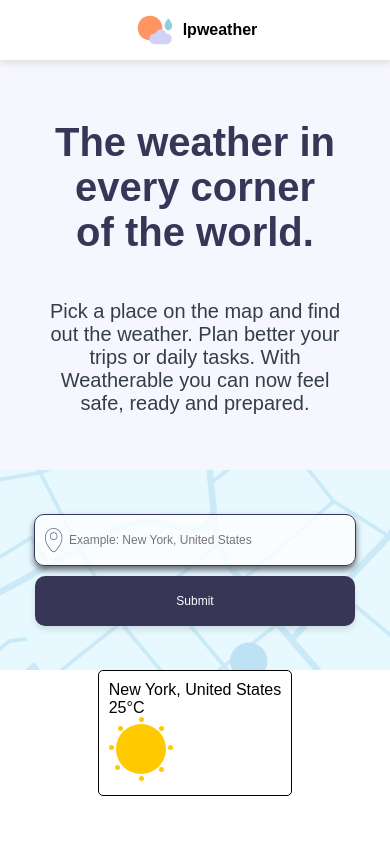
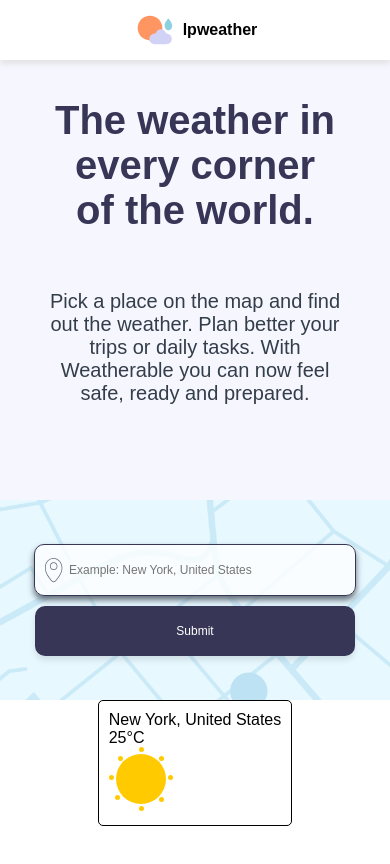
Before and after one commit to gevpa/lpweather, a React (Vite) app: page / in a window 390 px wide. Shown: the top 864 px of the page. Built offline with nearby package versions, Linux system fonts and the light colour scheme.

Commit message:
minor changes in tagline dimensions

```diff
--- a/src/App.css
+++ b/src/App.css
@@ -2,6 +2,6 @@
   display: flex;
   flex-direction: column;
   align-items: center;
-  width: 100vw;
+  width: 100%;
   font-family: "Lato-Regular", sans-serif;
 }
--- a/src/pages/Home/HeaderAndTagline/TaglineSection/tagline.css
+++ b/src/pages/Home/HeaderAndTagline/TaglineSection/tagline.css
@@ -4,11 +4,11 @@
   display: flex;
   flex-direction: column;
   align-items: center;
-  justify-content: center;
+  justify-content: flex-start;
   max-height: 500px;
   width: 100%;
   background-color: #f6f6ff;
-  padding: 50 20px;
+  padding: 50px 20px;
   box-sizing: border-box;
   overflow: hidden;
   text-align: center;
@@ -22,11 +22,15 @@
 }
 
 h3 {
+  display: flex;
+  flex-direction: column;
+  align-items: center;
+  justify-content: center;
   text-align: center;
   font-size: 60px;
   color: var(--primary-color);
   margin-bottom: 40px;
-  margin-top: 180px;
+  margin-top: 90px;
   max-width: 800px;
 }
 
@@ -34,7 +38,7 @@ h3 {
   h3 {
     padding: 0 50px;
     font-size: 40px;
-    margin-top: 120px;
+    margin-top: 60px;
     margin-bottom: 30px;
     margin-left: 75px;
     margin-right: 75px;
@@ -48,7 +52,7 @@ h3 {
   h3 {
     padding: 0 50px;
     font-size: 40px;
-    margin-top: 120px;
+    margin-top: 60px;
     margin-bottom: 30px;
     margin-left: 75px;
     margin-right: 75px;
```
